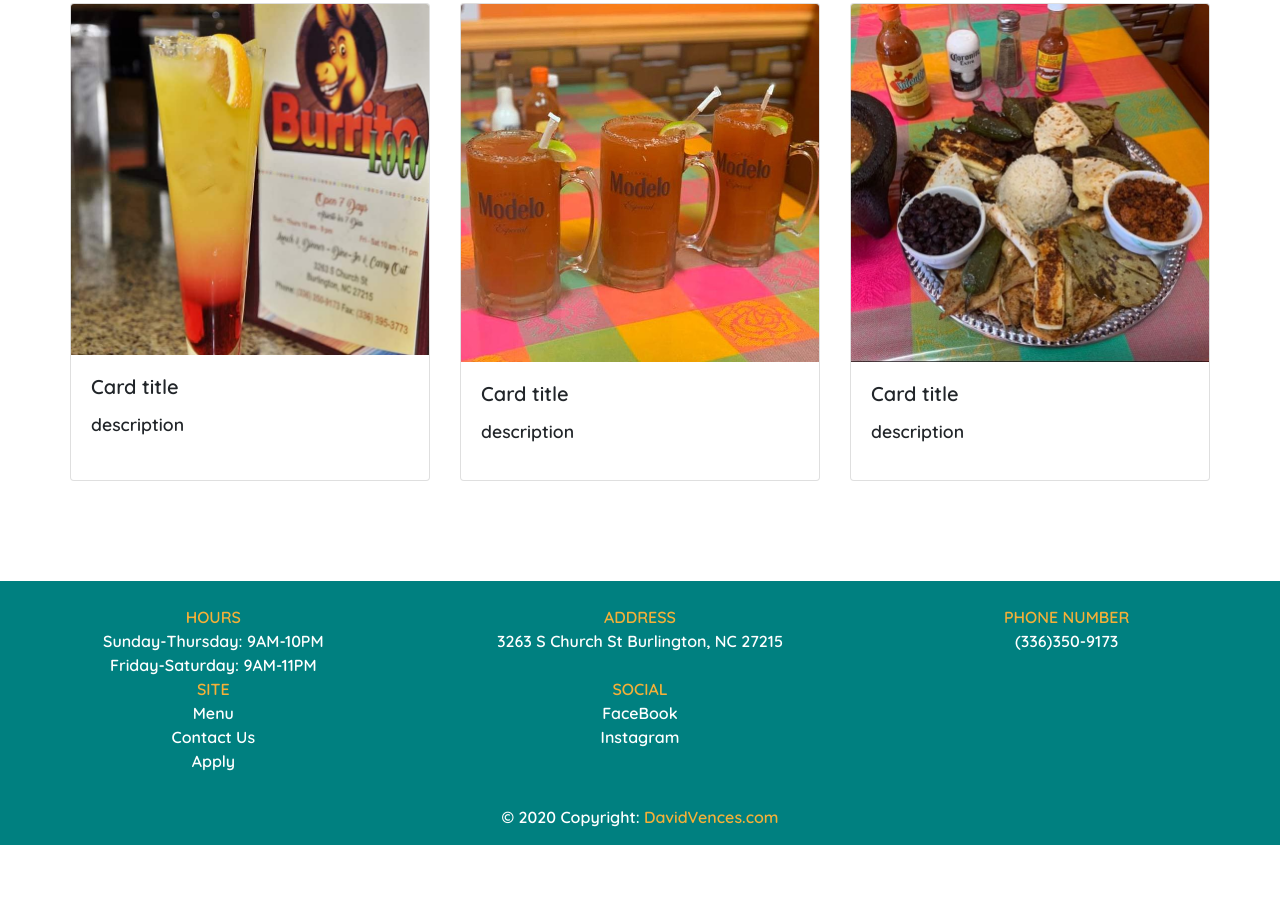
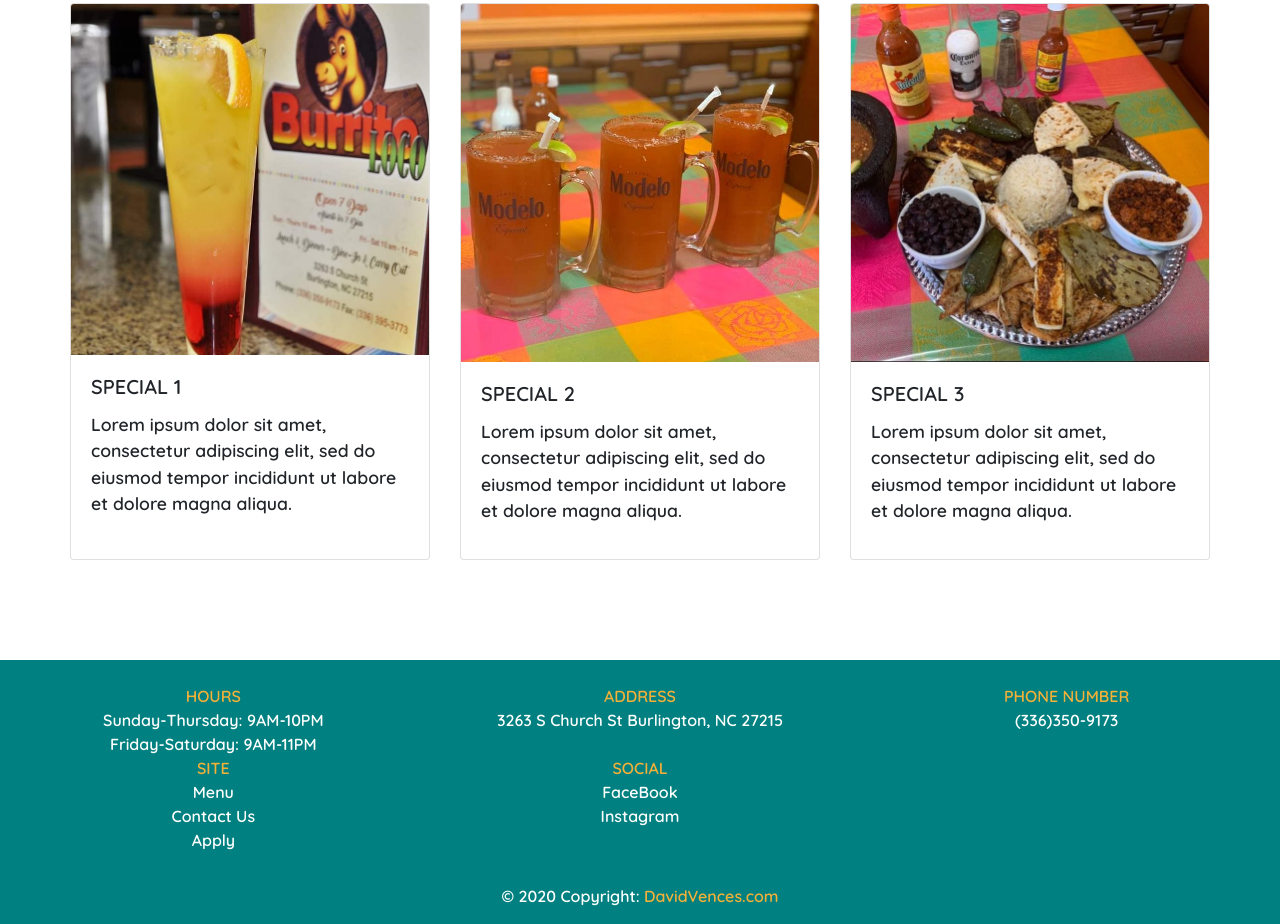
Before and after one commit to Secnev/BL-Website, a website: page index.html in a window 1280 px wide. Shown: the part 558-1482 px from the top of the page. Before the commit the page ends 1403 px from the top, so only its background shows below. Drawn offline with nearby package versions, Linux system fonts and the light colour scheme.

Commit message:
Added lorem ipsum text to cards

```diff
--- a/index.html
+++ b/index.html
@@ -67,24 +67,24 @@
               <div class="card">
                 <img class="card-img-top" src="BL_Images/BL_Mixed_Drink.jpg" alt="Card image cap">
                 <div class="card-body">
-                  <h5 class="card-title">Card title</h5>
-                  <p class="card-text">description</p>
+                  <h5 class="card-title">SPECIAL 1</h5>
+                  <p class="card-text">Lorem ipsum dolor sit amet, consectetur adipiscing elit, sed do eiusmod tempor incididunt ut labore et dolore magna aliqua.</p>
 
                 </div>
               </div>
               <div class="card">
                 <img class="card-img-top" src="BL_Images/BL_Micheladas.jpg" alt="Card image cap">
                 <div class="card-body">
-                  <h5 class="card-title">Card title</h5>
-                  <p class="card-text">description</p>
+                  <h5 class="card-title">SPECIAL 2</h5>
+                  <p class="card-text">Lorem ipsum dolor sit amet, consectetur adipiscing elit, sed do eiusmod tempor incididunt ut labore et dolore magna aliqua.</p>
 
                 </div>
               </div>
               <div class="card">
                 <img class="card-img-top" src="BL_Images/BL_Food_1.jpg" alt="Card image cap">
                 <div class="card-body">
-                  <h5 class="card-title">Card title</h5>
-                  <p class="card-text">description</p>
+                  <h5 class="card-title">SPECIAL 3</h5>
+                  <p class="card-text">Lorem ipsum dolor sit amet, consectetur adipiscing elit, sed do eiusmod tempor incididunt ut labore et dolore magna aliqua.</p>
                   <p class="card-text">
                 </div>
               </div>
```
